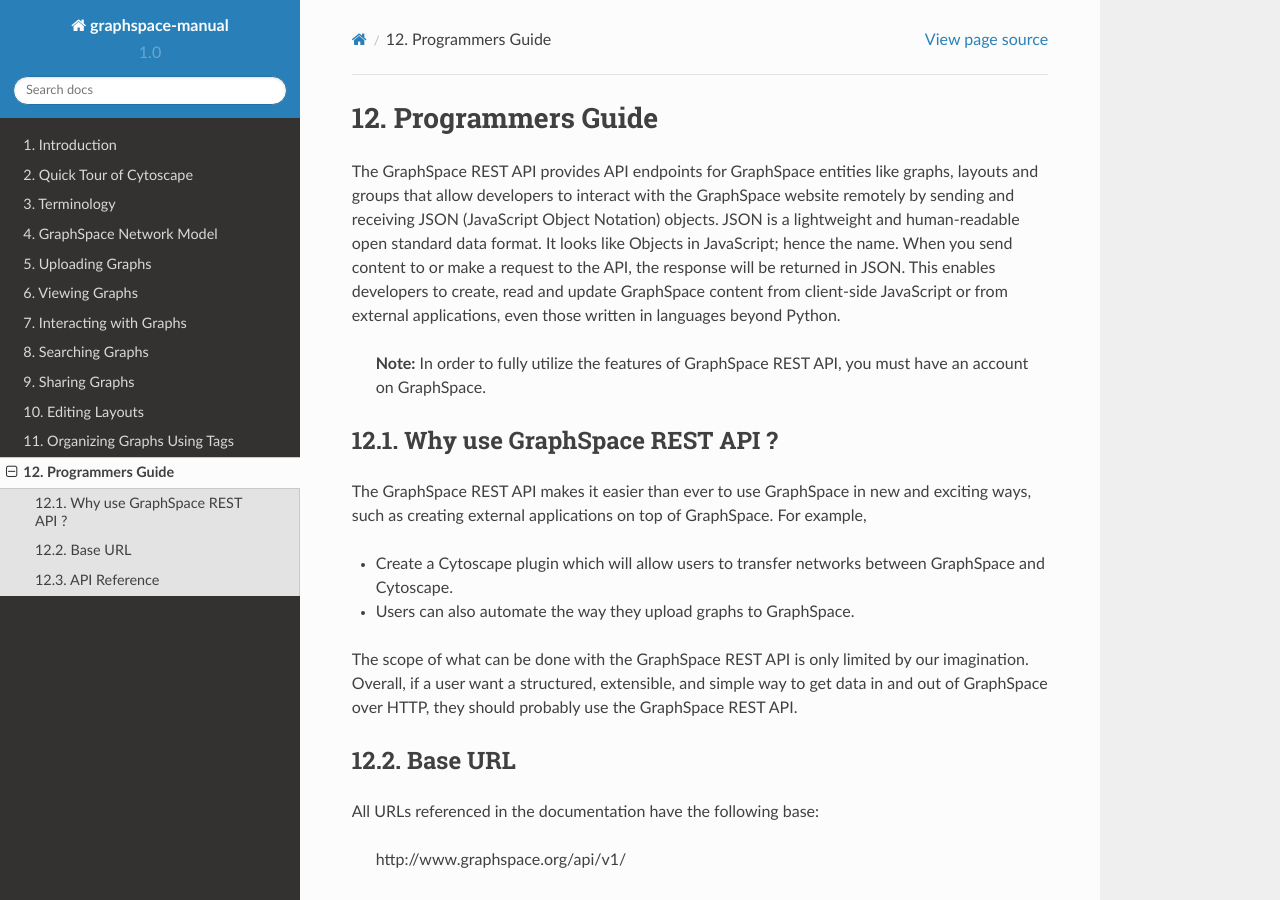
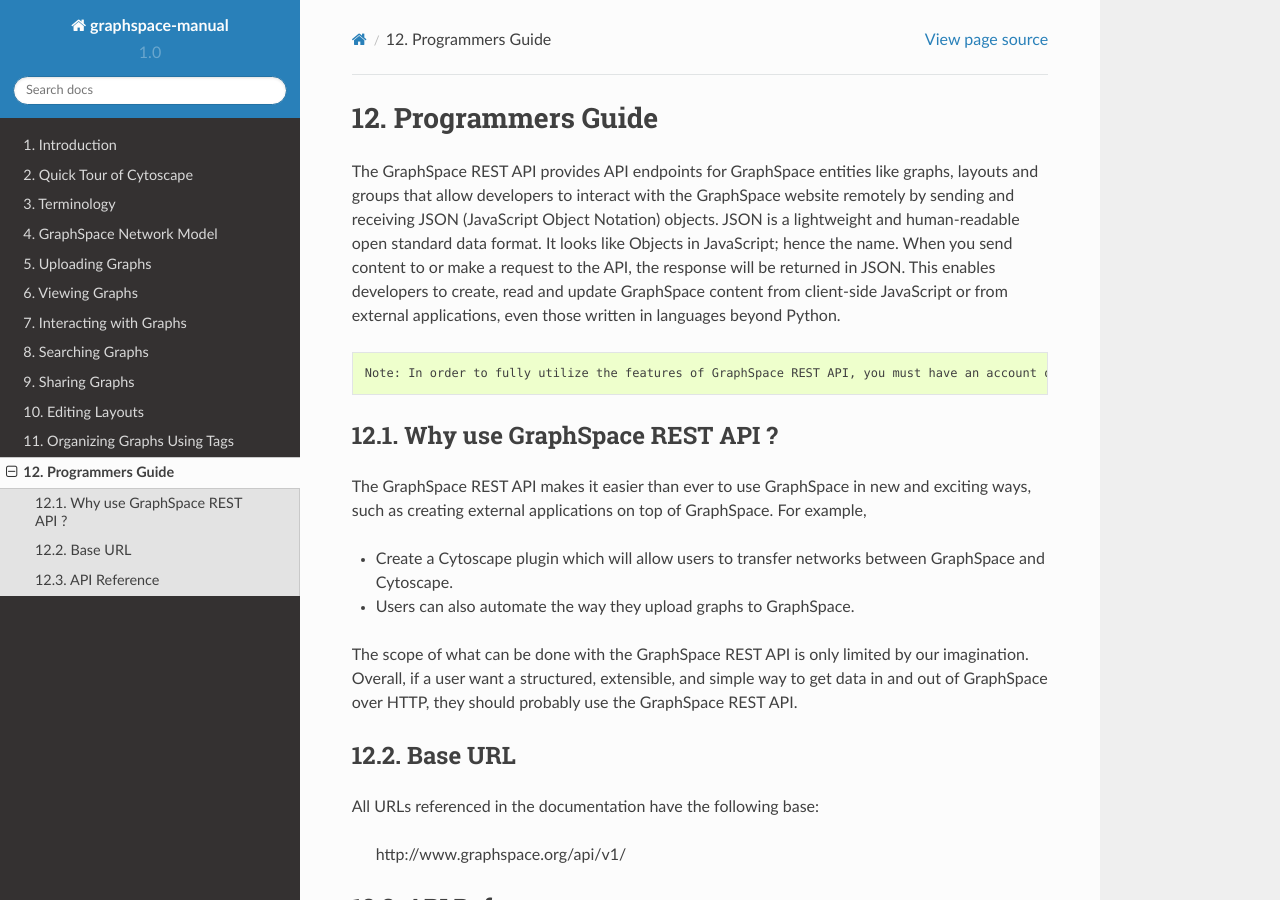
Before and after one commit to adbharadwaj/graphspace-manual, a Sphinx documentation site: the page built from docs/Programmers_Guide.md, in a window 1280 px wide and 900 px high. Built offline with Sphinx 7.4.7 and the Read the Docs theme 2.0.0, drawn with Linux system fonts in a browser that asks for light colours; some of the changed lines change nothing that is shown.

Commit message:
Update Programmers_Guide.md

````diff
--- a/docs/Programmers_Guide.md
+++ b/docs/Programmers_Guide.md
@@ -2,7 +2,9 @@
 
 The GraphSpace REST API provides API endpoints for GraphSpace entities like graphs, layouts and groups that allow developers to interact with the GraphSpace website remotely by sending and receiving JSON (JavaScript Object Notation) objects. JSON is a lightweight and human-readable open standard data format. It looks like Objects in JavaScript; hence the name. When you send content to or make a request to the API, the response will be returned in JSON. This enables developers to create, read and update GraphSpace content from client-side JavaScript or from external applications, even those written in languages beyond Python.
 
-> **Note:** In order to fully utilize the features of GraphSpace REST API, you must have an account on GraphSpace.
+```
+Note: In order to fully utilize the features of GraphSpace REST API, you must have an account on GraphSpace.
+```
 
 ## Why use GraphSpace REST API ?
 
````
